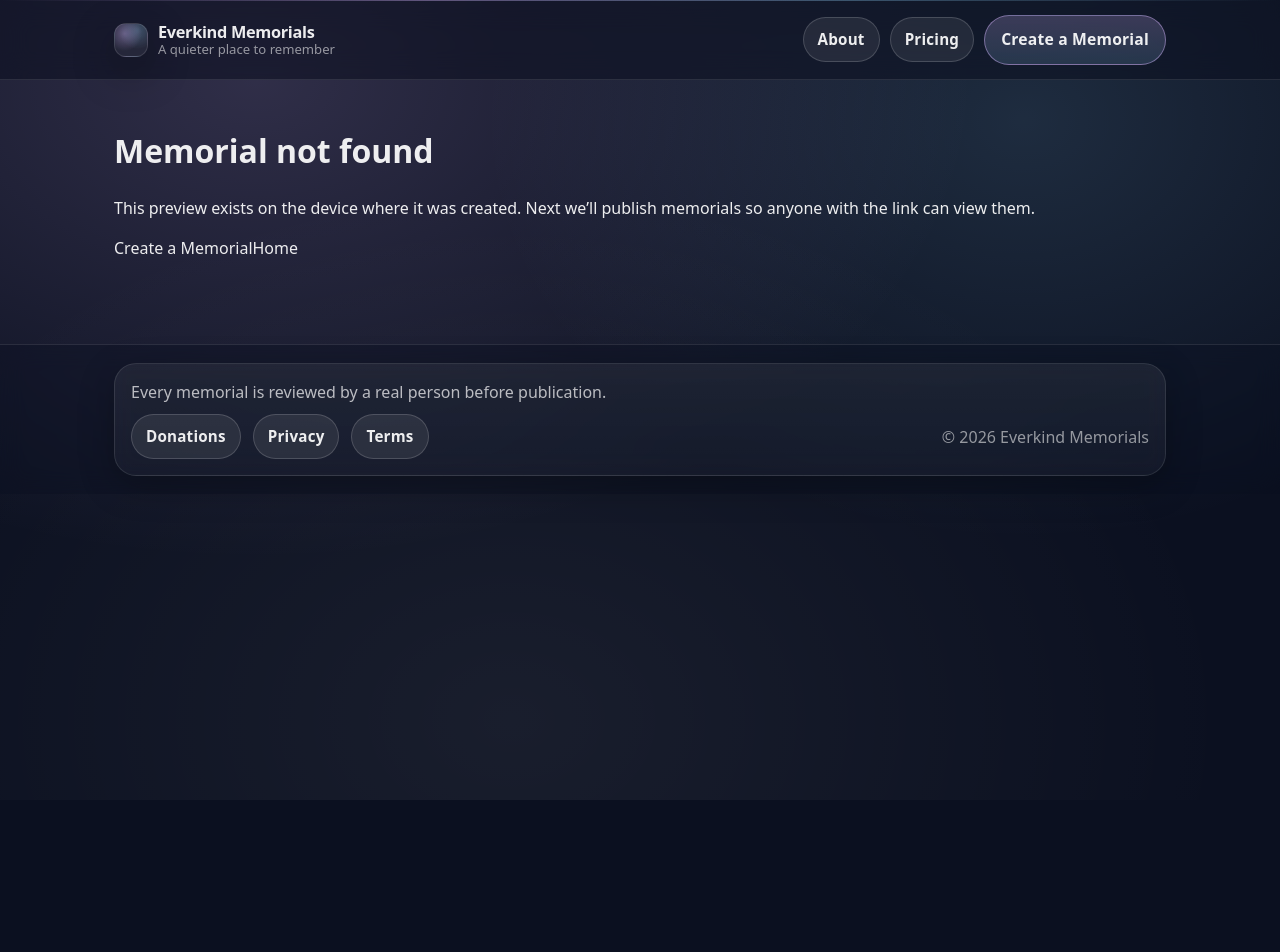
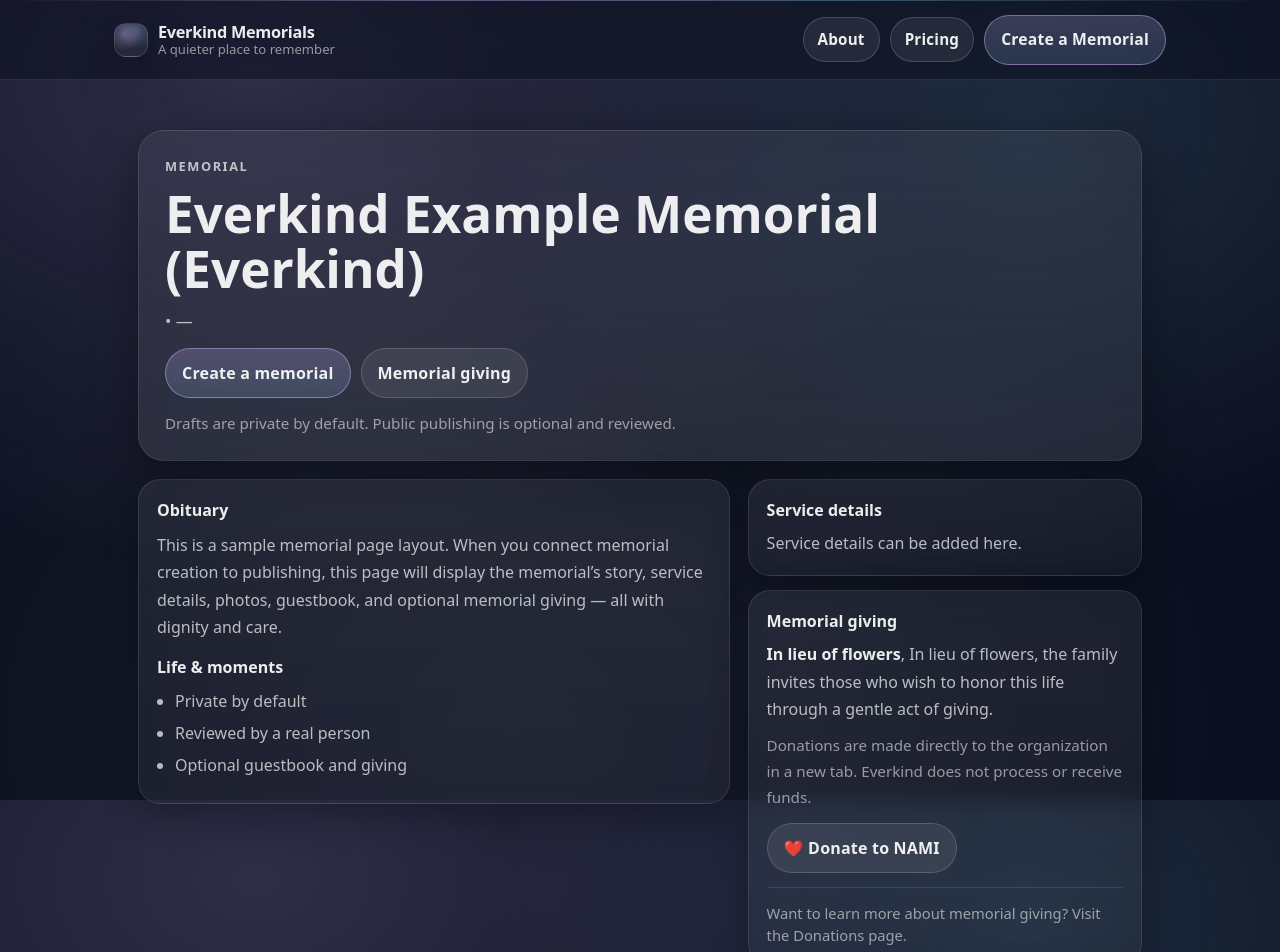
Before and after one commit to KristineMK72/everkind-memorials, a Next.js app: page /m/1 in a window 1280 px wide. Shown: the top 952 px of the page. Before the commit the page ends 800 px from the top, so only its background shows below. Built offline with nearby package versions, Linux system fonts and the light colour scheme.

Commit message:
Update page.tsx

```diff
--- a/app/m/[slug]/page.tsx
+++ b/app/m/[slug]/page.tsx
@@ -1,193 +1,274 @@
-"use client";
+import Link from "next/link";
 
-import Link from "next/link";
-import { useEffect, useMemo, useState } from "react";
+const DONATION_LINKS = {
+  oneTreePlanted: "https://onetreeplanted.org/products/plant-trees",
+  arborDay: "https://www.arborday.org/donate",
+  nami: "https://www.nami.org/get-involved/donate-to-nami/",
+  wwf: "https://gifts.worldwildlife.org/gift-center/one-time-donation",
+};
 
-type MemorialDraft = {
-  package?: "simple" | "memorial" | "legacy";
-  deceasedName: string;
+type GivingChoice = "trees" | "mental-health" | "wildlife";
+
+type Memorial = {
+  slug: string;
+  name: string;
   preferredName?: string;
-  birthDate?: string;
-  deathDate?: string;
+  birth?: string;
+  death?: string;
   cityState?: string;
 
-  shortBio?: string;
-  keyMoments?: string;
-  familyList?: string;
+  obituary: string;
+  lifeMoments?: string[];
+  family?: string[];
 
-  serviceInfo?: string;
-  charityOrGiving?: string;
+  service?: {
+    title?: string;
+    details?: string;
+  };
 
-  allowGuestbook?: boolean;
+  guestbookEnabled?: boolean;
 
-  contactName?: string;
-  contactEmail?: string;
+  memorialGivingEnabled?: boolean;
+  givingChoice?: GivingChoice;
+  givingNote?: string; // family-provided “in lieu of flowers…” note
 };
 
-export default function MemorialPage({ params }: { params: { slug: string } }) {
-  const slug = params.slug;
+function getDemoMemorial(slug: string): Memorial {
+  // You can tailor this to your uncle’s details for your example page.
+  // Visit: /m/example
+  if (slug === "example" || slug === "demo" || slug === "uncle") {
+    return {
+      slug,
+      name: "Robert “Bob” Kahler",
+      preferredName: "Bob",
+      birth: "1948-03-12",
+      death: "2024-10-18",
+      cityState: "Minneapolis, MN",
+      obituary:
+        "Bob was steady, kind, and quietly funny — the kind of person who showed up early, stayed late, and never needed recognition. He loved simple mornings, Sunday drives, and being the one you could call when something needed fixing. His life was full of loyalty, laughter, and an abiding care for the people around him.",
+      lifeMoments: [
+        "A lifelong learner with a practical, generous spirit",
+        "Known for showing up — for family, neighbors, and friends",
+        "Loved the outdoors, strong coffee, and a good story",
+      ],
+      family: [
+        "Survived by family who loved him deeply",
+        "Remembered by friends across generations",
+      ],
+      service: {
+        title: "Service details",
+        details:
+          "A private family service will be held. Friends are welcome to share memories and messages through this page.",
+      },
+      guestbookEnabled: true,
+      memorialGivingEnabled: true,
+      givingChoice: "trees",
+      givingNote:
+        "In lieu of flowers, the family invites those who wish to honor Bob’s memory through a small act of giving.",
+    };
+  }
 
-  const [draft, setDraft] = useState<MemorialDraft | null>(null);
+  // Default fallback (until you wire real data). Keeps the page looking complete.
+  return {
+    slug,
+    name: "Everkind Example Memorial",
+    preferredName: "Everkind",
+    cityState: "—",
+    obituary:
+      "This is a sample memorial page layout. When you connect memorial creation to publishing, this page will display the memorial’s story, service details, photos, guestbook, and optional memorial giving — all with dignity and care.",
+    lifeMoments: ["Private by default", "Reviewed by a real person", "Optional guestbook and giving"],
+    guestbookEnabled: true,
+    memorialGivingEnabled: true,
+    givingChoice: "mental-health",
+    givingNote:
+      "In lieu of flowers, the family invites those who wish to honor this life through a gentle act of giving.",
+  };
+}
 
-  useEffect(() => {
-    try {
-      const raw = localStorage.getItem(`everkind_memorial_${slug}`);
-      if (!raw) {
-        setDraft(null);
-        return;
-      }
-      setDraft(JSON.parse(raw));
-    } catch {
-      setDraft(null);
-    }
-  }, [slug]);
+function ExternalLink({
+  href,
+  children,
+}: {
+  href: string;
+  children: React.ReactNode;
+}) {
+  return (
+    <a className="btn" href={href} target="_blank" rel="noopener noreferrer">
+      {children}
+    </a>
+  );
+}
 
-  const title = useMemo(() => {
-    if (!draft?.deceasedName) return "Memorial";
-    return draft.preferredName?.trim()
-      ? `${draft.deceasedName} (“${draft.preferredName}”)`
-      : draft.deceasedName;
-  }, [draft]);
+export default async function MemorialPage({
+  params,
+}: {
+  params: Promise<{ slug: string }>;
+}) {
+  const { slug } = await params;
+  const memorial = getDemoMemorial(slug);
 
-  const datesLine = useMemo(() => {
-    const b = draft?.birthDate?.trim();
-    const d = draft?.deathDate?.trim();
-    if (b && d) return `${b} — ${d}`;
-    if (b) return `Born ${b}`;
-    if (d) return `Died ${d}`;
-    return "";
-  }, [draft]);
+  const displayName = memorial.preferredName?.trim()
+    ? `${memorial.name} (${memorial.preferredName})`
+    : memorial.name;
 
-  const packageLabel =
-    draft?.package === "simple"
-      ? "Simple"
-      : draft?.package === "legacy"
-      ? "Legacy"
-      : "Memorial";
+  return (
+    <main>
+      <div className="container">
+        {/* Header */}
+        <section className="glass" style={{ padding: 26 }}>
+          <div className="kicker">Memorial</div>
 
-  if (!draft) {
-    return (
-      <main className="mx-auto max-w-3xl space-y-6">
-        <div className="rounded-2xl border border-neutral-200 bg-white p-8">
-          <h1 className="text-3xl font-semibold">Memorial not found</h1>
-          <p className="mt-3 text-neutral-700">
-            This preview exists on the device where it was created. Next we’ll publish memorials
-            so anyone with the link can view them.
+          <h1 className="h1" style={{ marginTop: 10 }}>
+            {displayName}
+          </h1>
+
+          <p className="p" style={{ maxWidth: 900 }}>
+            {memorial.birth ? memorial.birth : ""}
+            {memorial.birth || memorial.death ? " — " : ""}
+            {memorial.death ? memorial.death : ""}
+            {memorial.cityState ? ` • ${memorial.cityState}` : ""}
           </p>
-          <div className="mt-6 flex flex-wrap gap-3">
-            <Link
-              className="rounded-xl bg-neutral-900 px-5 py-2 text-sm text-white"
-              href="/create-memorial"
-            >
-              Create a Memorial
+
+          <div style={{ marginTop: 14, display: "flex", gap: 10, flexWrap: "wrap" }}>
+            <Link className="btn btnPrimary" href="/create-memorial">
+              Create a memorial
             </Link>
-            <Link
-              className="rounded-xl border border-neutral-300 px-5 py-2 text-sm"
-              href="/"
-            >
-              Home
+            <Link className="btn" href="/donations">
+              Memorial giving
             </Link>
           </div>
-        </div>
-      </main>
-    );
-  }
 
-  return (
-    <main className="mx-auto max-w-3xl space-y-8">
-      <header className="rounded-2xl border border-neutral-200 bg-white p-8">
-        <div className="flex items-center justify-between gap-3">
-          <div className="text-sm text-neutral-500">Everkind Memorials</div>
-          <div className="text-xs text-neutral-500">
-            Preview • {packageLabel} package
+          <div style={{ marginTop: 14, color: "var(--muted2)", fontSize: "0.95rem" }}>
+            Drafts are private by default. Public publishing is optional and reviewed.
           </div>
-        </div>
+        </section>
 
-        <h1 className="mt-2 text-3xl font-semibold tracking-tight">{title}</h1>
+        <div style={{ height: 18 }} />
 
-        {(datesLine || draft.cityState) && (
-          <div className="mt-3 text-neutral-700">
-            {datesLine ? <div>{datesLine}</div> : null}
-            {draft.cityState ? <div>{draft.cityState}</div> : null}
+        {/* Main content */}
+        <section className="grid grid2" style={{ alignItems: "start" }}>
+          <div className="card" style={{ padding: 18, borderRadius: 22 }}>
+            <div style={{ fontWeight: 900, marginBottom: 10 }}>Obituary</div>
+            <div style={{ color: "var(--muted)", lineHeight: 1.7 }}>
+              {memorial.obituary}
+            </div>
+
+            {memorial.lifeMoments?.length ? (
+              <>
+                <div style={{ height: 14 }} />
+                <div style={{ fontWeight: 900, marginBottom: 10 }}>Life & moments</div>
+                <ul style={{ margin: 0, paddingLeft: 18, color: "var(--muted)" }}>
+                  {memorial.lifeMoments.map((m) => (
+                    <li key={m} style={{ marginBottom: 8 }}>{m}</li>
+                  ))}
+                </ul>
+              </>
+            ) : null}
+
+            {memorial.family?.length ? (
+              <>
+                <div style={{ height: 14 }} />
+                <div style={{ fontWeight: 900, marginBottom: 10 }}>Family</div>
+                <ul style={{ margin: 0, paddingLeft: 18, color: "var(--muted)" }}>
+                  {memorial.family.map((f) => (
+                    <li key={f} style={{ marginBottom: 8 }}>{f}</li>
+                  ))}
+                </ul>
+              </>
+            ) : null}
           </div>
-        )}
-      </header>
 
-      <section className="rounded-2xl border border-neutral-200 bg-white p-8 space-y-4">
-        <h2 className="text-xl font-semibold">Remembering</h2>
+          <div className="grid" style={{ gap: 14 }}>
+            {/* Service */}
+            <div className="card" style={{ padding: 18, borderRadius: 22 }}>
+              <div style={{ fontWeight: 900, marginBottom: 8 }}>
+                {memorial.service?.title || "Service details"}
+              </div>
+              <div style={{ color: "var(--muted)", lineHeight: 1.7 }}>
+                {memorial.service?.details || "Service details can be added here."}
+              </div>
+            </div>
 
-        <p className="whitespace-pre-wrap text-neutral-800">
-          {draft.shortBio?.trim() ? draft.shortBio : "—"}
-        </p>
+            {/* Memorial Giving (ACKNOWLEDGEMENT) */}
+            {memorial.memorialGivingEnabled ? (
+              <div className="card" style={{ padding: 18, borderRadius: 22 }}>
+                <div style={{ fontWeight: 900, marginBottom: 8 }}>Memorial giving</div>
 
-        {draft.keyMoments?.trim() ? (
-          <>
-            <h3 className="pt-2 text-lg font-semibold">Life & moments</h3>
-            <p className="whitespace-pre-wrap text-neutral-800">{draft.keyMoments}</p>
-          </>
-        ) : null}
+                <div style={{ color: "var(--muted)", lineHeight: 1.7 }}>
+                  {/* This is the acknowledgement you asked for: */}
+                  <div style={{ marginBottom: 10 }}>
+                    <strong style={{ color: "var(--text)" }}>In lieu of flowers</strong>,{" "}
+                    {memorial.givingNote ||
+                      `the family invites those who wish to honor ${memorial.preferredName || memorial.name}'s memory through a gentle act of giving.`}
+                  </div>
 
-        {draft.familyList?.trim() ? (
-          <>
-            <h3 className="pt-2 text-lg font-semibold">Family</h3>
-            <p className="whitespace-pre-wrap text-neutral-800">{draft.familyList}</p>
-          </>
-        ) : null}
-      </section>
+                  <div style={{ color: "var(--muted2)", fontSize: "0.95rem" }}>
+                    Donations are made directly to the organization in a new tab. Everkind does not process or receive funds.
+                  </div>
+                </div>
 
-      {(draft.serviceInfo?.trim() || draft.charityOrGiving?.trim()) && (
-        <section className="rounded-2xl border border-neutral-200 bg-white p-8 space-y-4">
-          {draft.serviceInfo?.trim() ? (
-            <>
-              <h2 className="text-xl font-semibold">Service details</h2>
-              <p className="whitespace-pre-wrap text-neutral-800">{draft.serviceInfo}</p>
-            </>
-          ) : null}
+                <div style={{ height: 12 }} />
 
-          {draft.charityOrGiving?.trim() ? (
-            <>
-              <h2 className="pt-2 text-xl font-semibold">Memorial giving</h2>
-              <p className="whitespace-pre-wrap text-neutral-800">{draft.charityOrGiving}</p>
-            </>
-          ) : null}
+                {memorial.givingChoice === "trees" ? (
+                  <div style={{ display: "flex", gap: 10, flexWrap: "wrap" }}>
+                    <ExternalLink href={DONATION_LINKS.oneTreePlanted}>🌱 One Tree Planted</ExternalLink>
+                    <ExternalLink href={DONATION_LINKS.arborDay}>🌱 Arbor Day Foundation</ExternalLink>
+                  </div>
+                ) : memorial.givingChoice === "mental-health" ? (
+                  <div style={{ display: "flex", gap: 10, flexWrap: "wrap" }}>
+                    <ExternalLink href={DONATION_LINKS.nami}>❤️ Donate to NAMI</ExternalLink>
+                  </div>
+                ) : (
+                  <div style={{ display: "flex", gap: 10, flexWrap: "wrap" }}>
+                    <ExternalLink href={DONATION_LINKS.wwf}>🐾 Donate to WWF</ExternalLink>
+                  </div>
+                )}
+
+                <div
+                  style={{
+                    marginTop: 14,
+                    paddingTop: 14,
+                    borderTop: "1px solid rgba(255,255,255,0.10)",
+                    color: "var(--muted2)",
+                    fontSize: "0.92rem",
+                  }}
+                >
+                  Want to learn more about memorial giving? Visit the{" "}
+                  <Link href="/donations" className="hover:underline">
+                    Donations page
+                  </Link>
+                  .
+                </div>
+              </div>
+            ) : null}
+
+            {/* Guestbook preview */}
+            {memorial.guestbookEnabled ? (
+              <div className="card" style={{ padding: 18, borderRadius: 22 }}>
+                <div style={{ fontWeight: 900, marginBottom: 8 }}>Guestbook</div>
+                <div style={{ color: "var(--muted)" }}>
+                  Messages are moderated to keep this space respectful.
+                </div>
+
+                <div style={{ marginTop: 12 }} className="grid" >
+                  <div className="card" style={{ padding: 14, borderRadius: 18 }}>
+                    <div style={{ fontWeight: 800 }}>“Thinking of your family with love.”</div>
+                    <div style={{ color: "var(--muted2)", marginTop: 6 }}>— A friend</div>
+                  </div>
+
+                  <div style={{ marginTop: 10, display: "flex", gap: 10, flexWrap: "wrap" }}>
+                    <button className="btn btnPrimary" type="button">
+                      Leave a message (coming soon)
+                    </button>
+                  </div>
+                </div>
+              </div>
+            ) : null}
+          </div>
         </section>
-      )}
 
-      <section className="rounded-2xl border border-neutral-200 bg-white p-8 space-y-3">
-        <h2 className="text-xl font-semibold">Guestbook</h2>
-
-        {draft.allowGuestbook === false ? (
-          <p className="text-neutral-700">Guestbook is turned off for this memorial.</p>
-        ) : (
-          <p className="text-neutral-700">
-            Guestbook is enabled (moderated). Next we’ll add real posting + moderation tools.
-          </p>
-        )}
-
-        <div className="flex flex-wrap gap-3 pt-2">
-          <Link
-            href="/create-memorial"
-            className="rounded-xl border border-neutral-300 px-5 py-2 text-sm"
-          >
-            Create another
-          </Link>
-
-          <button
-            className="rounded-xl bg-neutral-900 px-5 py-2 text-sm text-white"
-            onClick={() => {
-              const url = window.location.href;
-              navigator.clipboard?.writeText(url);
-              alert("Link copied!");
-            }}
-          >
-            Copy link
-          </button>
-        </div>
-
-        <p className="pt-3 text-xs text-neutral-500">
-          Every memorial is reviewed by a real person before publication.
-        </p>
-      </section>
+        <div style={{ height: 26 }} />
+      </div>
     </main>
   );
 }
```
